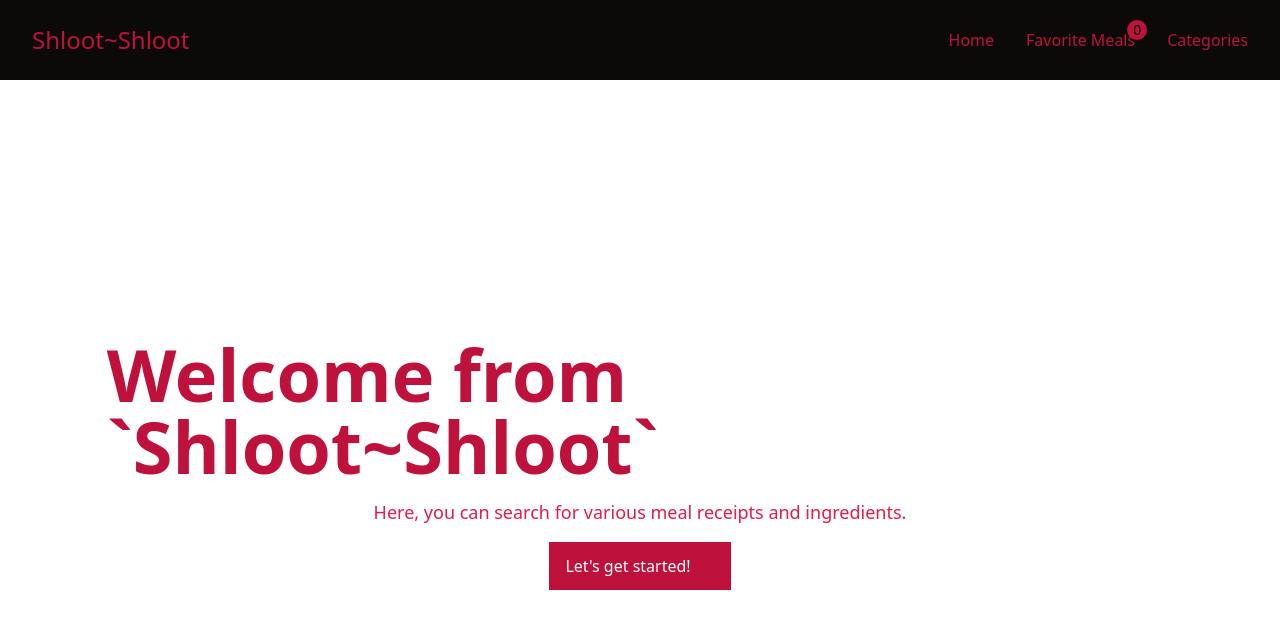
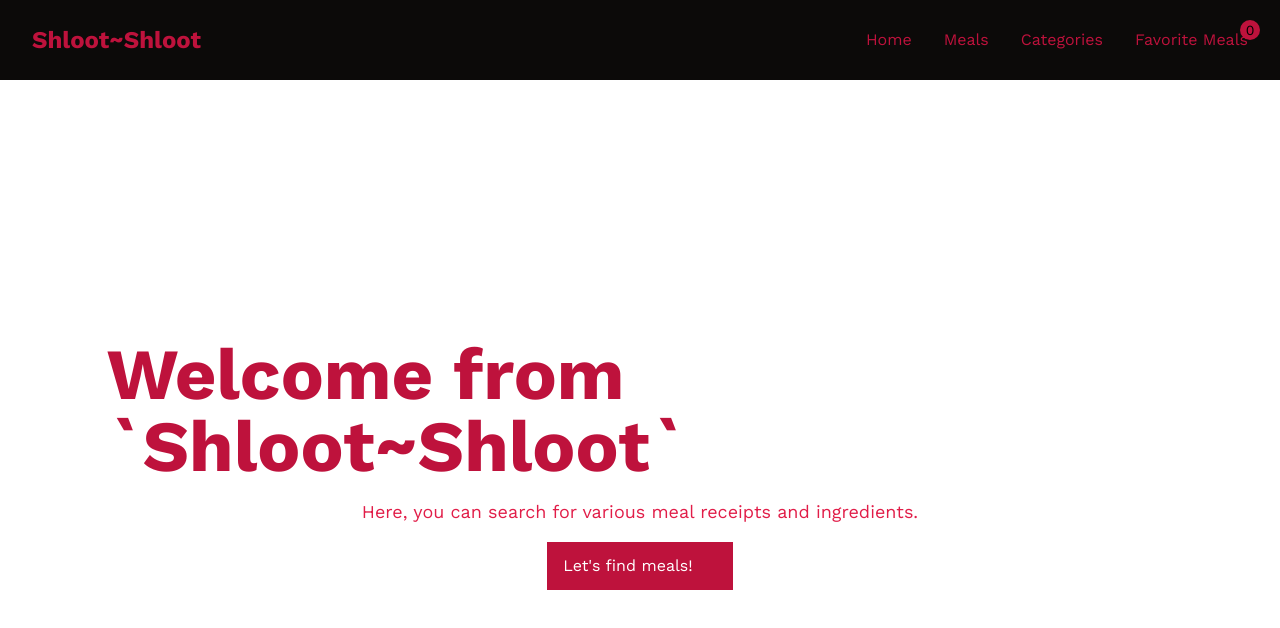
Before and after one commit to retardH/vue-meal-receipts, a Vue app: page / in a window 1280 px wide. Shown: the top 628 px of the page. Built offline with nearby package versions, Linux system fonts and the light colour scheme; some icons are missing.

Commit message:
changed font family

```diff
--- a/src/components/Navbar.vue
+++ b/src/components/Navbar.vue
@@ -6,16 +6,17 @@ const useMealStore = useMeal();
 
 <template>
   <nav class="flex items-center justify-between px-8 py-6 bg-stone-950 mb-16">
-    <h4 class="text-2xl text-rose-700">Shloot~Shloot</h4>
+    <h4 class="text-2xl text-rose-700 font-bold">Shloot~Shloot</h4>
     <ul class="flex flex-row items-center gap-8">
       <li class="text-rose-700 cursor-pointer" @click="Router.push('/')">Home</li>
+      <li class="text-rose-700 cursor-pointer" @click="Router.push('/meals')">Meals</li>
+      <li class="text-rose-700 cursor-pointer" @click="Router.push('/categories')">Categories</li>
       <li class="text-rose-700 relative cursor-pointer" @click="Router.push('/favorite')">Favorite Meals
         <span
             class="absolute -top-2 -right-3 bg-rose-700 text-black text-sm w-5 h-5 flex items-center justify-center rounded-full">
           {{useMealStore.favoriteMealsCount}}
         </span>
       </li>
-      <li class="text-rose-700 cursor-pointer" @click="Router.push('/categories')">Categories</li>
     </ul>
   </nav>
 </template>
--- a/src/stores/meals.ts
+++ b/src/stores/meals.ts
@@ -32,6 +32,7 @@ export const useMeal = defineStore("meal", {
             const response = await fetch(`${domainUrl}/search.php?s=${this.searchMeal}`);
             const data = await response.json();
             this.searchedMeals = data.meals;
+            this.searchMeal = "";
         },
         async getMealDetails(id: number) {
             const useLoadingStore = useLoadingState();
--- a/src/style.css
+++ b/src/style.css
@@ -1,3 +1,9 @@
+@import url('https://fonts.googleapis.com/css2?family=Work+Sans:wght@400;700;800&display=swap');
+
 @tailwind base;
 @tailwind components;
 @tailwind utilities;
+
+html {
+    font-family: 'Work Sans', sans-serif;
+}
--- a/src/views/HomeView.vue
+++ b/src/views/HomeView.vue
@@ -14,7 +14,7 @@ import RightArrow from "vue-material-design-icons/ArrowRightThin.vue"
         </p>
         <button class="bg-rose-700 text-white py-3 px-4 flex items-center gap-2">
           <router-link to="/meals">
-            Let's get started!
+            Let's find meals!
           </router-link>
           <RightArrow/>
         </button>
```
